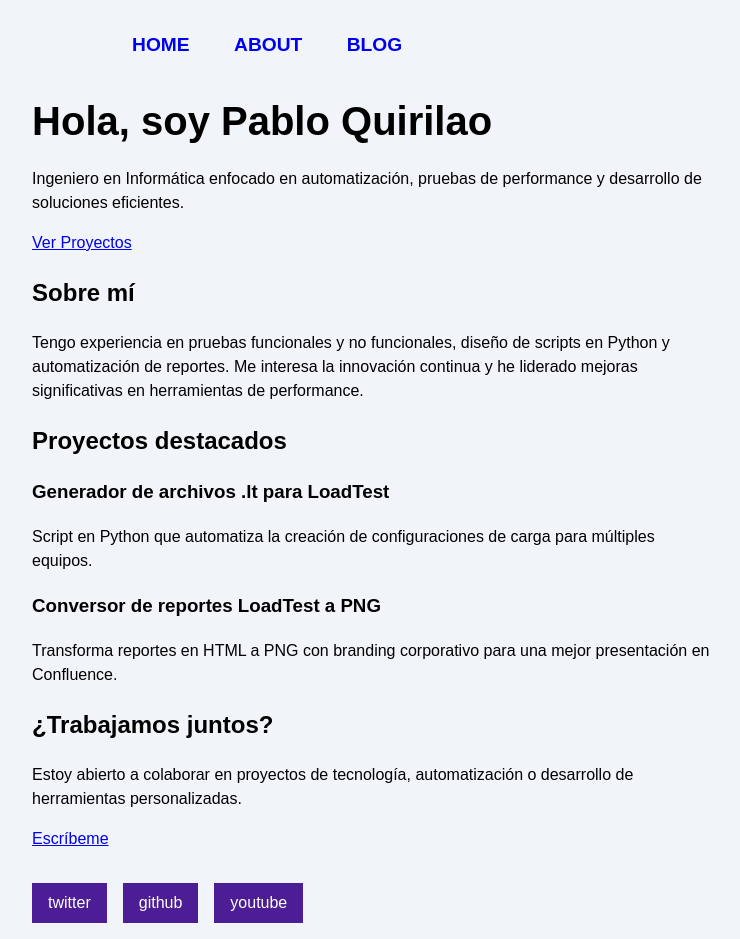
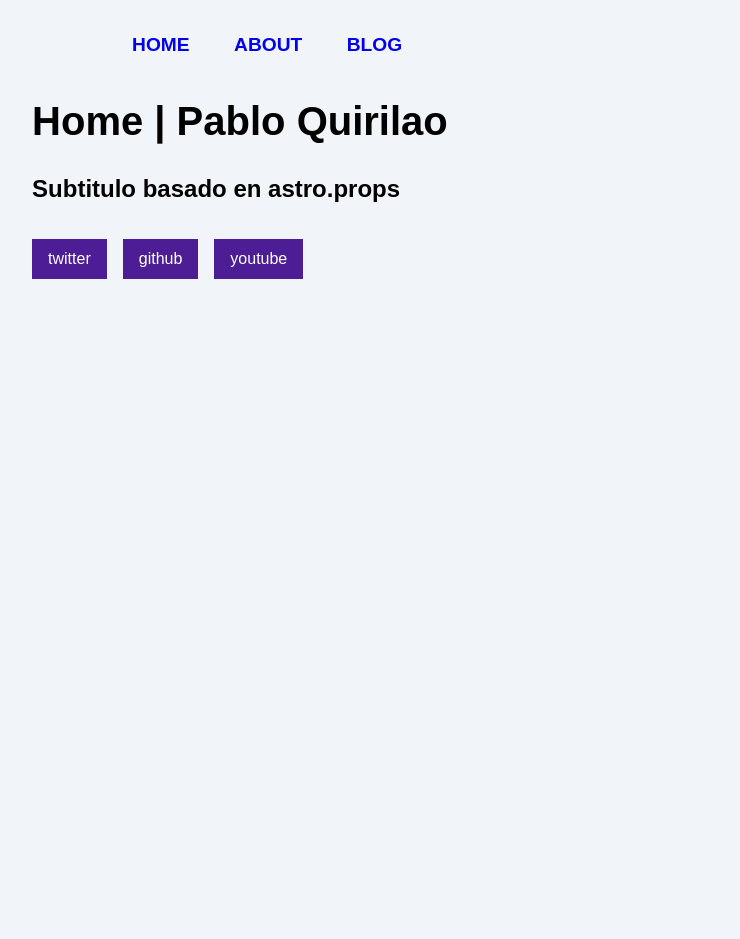
Before and after one commit to NotRealPablo/Tutorial-Astro, an Astro site: page / in a window 1280 px wide. Shown: the whole page, without its empty margins (268-1008 px from the left). After the commit the page ends 800 px from the top, so only its background shows below. Built offline with nearby package versions, Linux system fonts and the light colour scheme; Astro itself is replaced by a stand-in of ours.

Commit message:
agregando plantillas

```diff
--- /dev/null
+++ b/src/layouts/BaseLayout.astro
@@ -0,0 +1,25 @@
+---
+import Header from '../components/Header.astro';
+import Footer from '../components/Footer.astro';
+import '../styles/global.css';
+const { pageTitle } = Astro.props;
+---
+<html lang="en">
+  <head>
+    <meta charset="utf-8" />
+    <link rel="icon" type="image/svg+xml" href="/favicon.svg" />
+    <meta name="viewport" content="width=device-width" />
+    <meta name="generator" content={Astro.generator} />
+    <title>{pageTitle}</title>
+
+  </head>
+  <body>
+    <Header />
+    <h1>{pageTitle}</h1>
+    <slot />
+    <Footer />
+    <script>
+      import "../scripts/menu.js";
+    </script>
+  </body>
+</html>
--- a/src/layouts/Layout.astro
+++ /dev/null
@@ -1,19 +0,0 @@
----
-export interface Props {
-  title: string;
-}
-const { title } = Astro.props;
----
-
-<html lang="es">
-  <head>
-    <meta charset="UTF-8" />
-    <meta name="viewport" content="width=device-width, initial-scale=1.0" />
-    <title>{title}</title>
-    <meta name="description" content="Portafolio profesional de Pablo Quirilao" />
-    <link rel="icon" type="image/svg+xml" href="/favicon.svg" />
-  </head>
-  <body class="font-sans bg-white text-slate-900">
-    <slot />
-  </body>
-</html>
--- a/src/pages/index.astro
+++ b/src/pages/index.astro
@@ -1,107 +1,7 @@
 ---
-import Header from "../components/Header.astro";
-import Footer from "../components/Footer.astro";
-import "../styles/global.css";
-import Layout from "../layouts/Layout.astro";
-
-const pageTitle = "Pablo Quirilao";
+import BaseLayout from '../layouts/BaseLayout.astro';
+const pageTitle = "Home | Pablo Quirilao";
 ---
-
-<html lang="en">
-  <head>
-    <meta charset="utf-8" />
-    <link rel="icon" type="image/svg+xml" href="/favicon.svg" />
-    <meta name="viewport" content="width=device-width" />
-    <meta name="generator" content={Astro.generator} />
-    <title>{pageTitle}</title>
-  </head>
-  <Layout title="Portafolio | Pablo Quirilao">
-    <Header />
-    <section
-      class="min-h-screen flex flex-col justify-center items-center text-center bg-gradient-to-br from-slate-900 to-slate-800 text-white px-4"
-    >
-      <div class="max-w-3xl">
-        <h1 class="text-4xl md:text-6xl font-bold mb-6">
-          Hola, soy Pablo Quirilao
-        </h1>
-        <p class="text-lg md:text-xl mb-8">
-          Ingeniero en Informática enfocado en automatización, pruebas de
-          performance y desarrollo de soluciones eficientes.
-        </p>
-        <a
-          href="#proyectos"
-          class="bg-orange-500 hover:bg-orange-600 text-white py-3 px-6 rounded-full transition duration-300"
-        >
-          Ver Proyectos
-        </a>
-      </div>
-    </section>
-
-    <section id="sobre-mi" class="py-16 bg-white text-slate-800 px-4">
-      <div class="max-w-4xl mx-auto">
-        <h2 class="text-3xl font-bold mb-6">Sobre mí</h2>
-        <p class="text-lg leading-relaxed">
-          Tengo experiencia en pruebas funcionales y no funcionales, diseño de
-          scripts en Python y automatización de reportes. Me interesa la
-          innovación continua y he liderado mejoras significativas en
-          herramientas de performance.
-        </p>
-      </div>
-    </section>
-
-    <section id="proyectos" class="py-16 bg-gray-100 px-4">
-      <div class="max-w-5xl mx-auto">
-        <h2 class="text-3xl font-bold mb-10 text-slate-800">
-          Proyectos destacados
-        </h2>
-        <div class="grid md:grid-cols-2 gap-8">
-          <!-- Proyecto 1 -->
-          <div
-            class="bg-white rounded-2xl shadow-md p-6 hover:shadow-xl transition"
-          >
-            <h3 class="text-xl font-semibold mb-2">
-              Generador de archivos .lt para LoadTest
-            </h3>
-            <p class="text-sm text-slate-600">
-              Script en Python que automatiza la creación de configuraciones de
-              carga para múltiples equipos.
-            </p>
-          </div>
-
-          <!-- Proyecto 2 -->
-          <div
-            class="bg-white rounded-2xl shadow-md p-6 hover:shadow-xl transition"
-          >
-            <h3 class="text-xl font-semibold mb-2">
-              Conversor de reportes LoadTest a PNG
-            </h3>
-            <p class="text-sm text-slate-600">
-              Transforma reportes en HTML a PNG con branding corporativo para
-              una mejor presentación en Confluence.
-            </p>
-          </div>
-        </div>
-      </div>
-    </section>
-
-    <section id="contacto" class="py-16 bg-slate-900 text-white px-4">
-      <div class="max-w-xl mx-auto text-center">
-        <h2 class="text-3xl font-bold mb-4">¿Trabajamos juntos?</h2>
-        <p class="mb-6">
-          Estoy abierto a colaborar en proyectos de tecnología, automatización o
-          desarrollo de herramientas personalizadas.
-        </p>
-        <a
-          href="mailto:tu.correo@ejemplo.com"
-          class="bg-orange-500 hover:bg-orange-600 text-white py-3 px-6 rounded-full transition duration-300"
-        >
-          Escríbeme
-        </a>
-        <Footer />
-        <script>
-         import "../scripts/menu.js";
-        </script>
-      </div>
-    </section>
-  </Layout>
-</html>
+<BaseLayout pageTitle={pageTitle}>
+  <h2>Subtitulo basado en astro.props</h2>
+</BaseLayout>
```
Also changed, not shown: src/pages/about.astro (+5 -20 lines), src/pages/blog.astro (+3 -17 lines).
